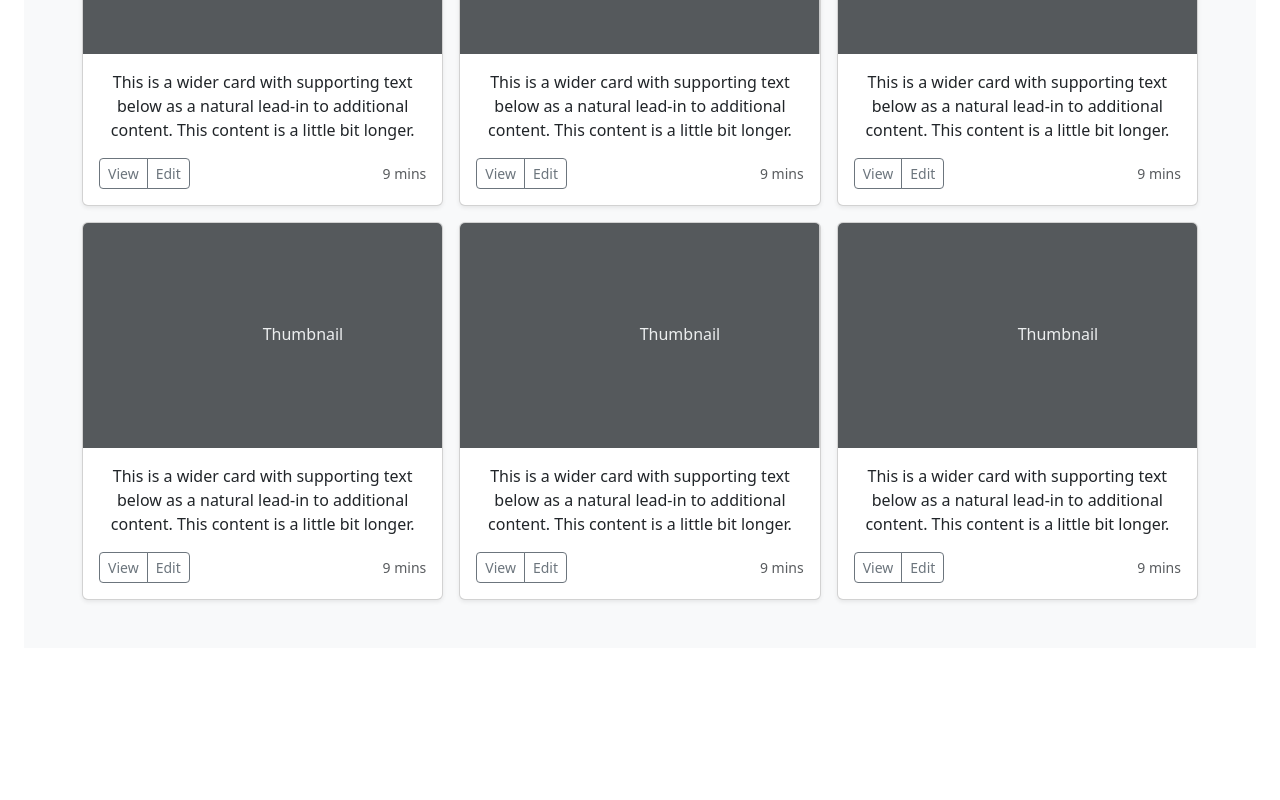
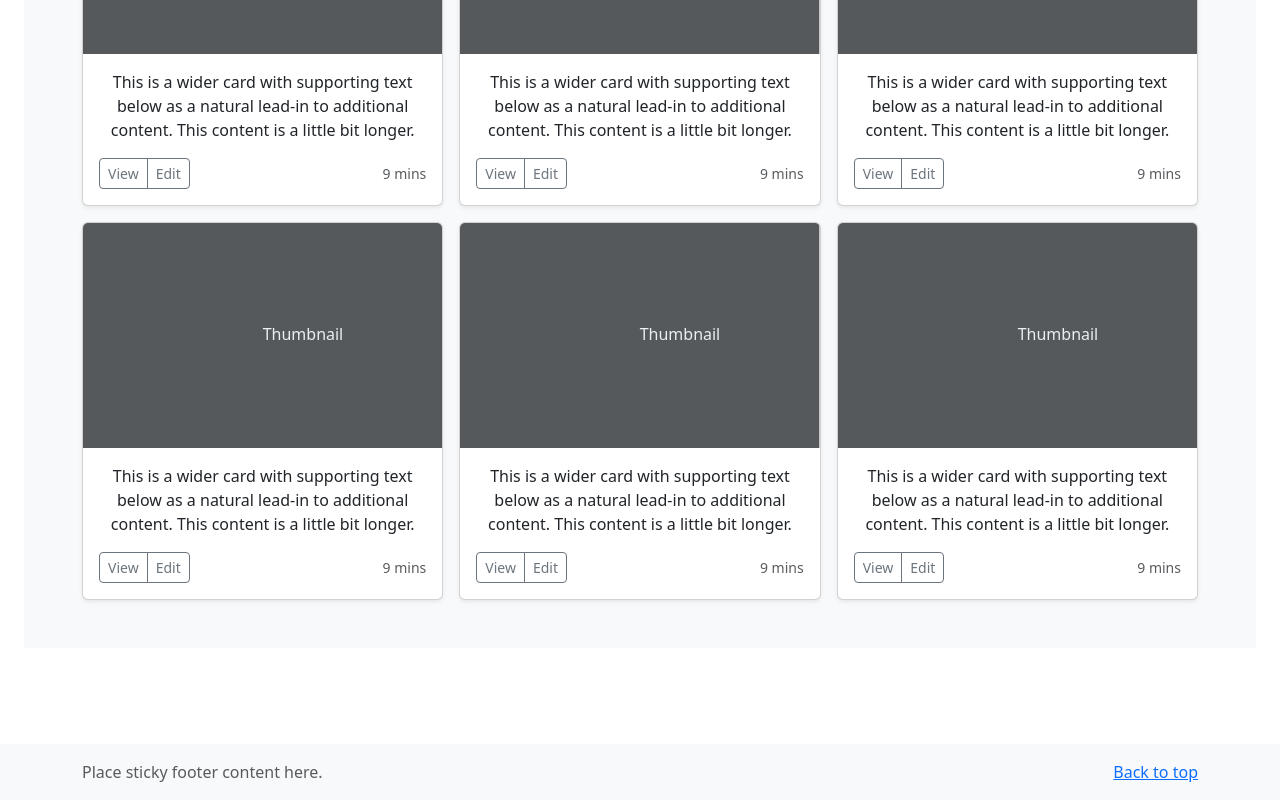
Before and after one commit to Alemar16/Dailys-Projects, a React (Vite) app: page / in a window 1280 px wide. Shown: the part 1702-2502 px from the top of the page. Before the commit the page ends 2446 px from the top, so only its background shows below. Built offline with nearby package versions, Linux system fonts and the light colour scheme.

Commit message:
Update component App.jsx

```diff
--- a/src/App.jsx
+++ b/src/App.jsx
@@ -1,6 +1,8 @@
 import { Routes, Route } from "react-router-dom";
 import Home from "./pages/home/Home.jsx";
 import Navbar from "./components/navbar.jsx";
+import Footer from "./components/Footer.jsx";
+// import ExtensiveCards from "./Practice-Components/Extensive-Cards/React/ExtensiveCards.jsx";
 
 function App() {
   return (
@@ -8,7 +10,10 @@ function App() {
       <Navbar/>
       <Routes>
         <Route path="/" element={<Home />} />
+        {/* <Route path="/extensive-cards" element={<ExtensiveCards />} /> */}
+
       </Routes>
+      <Footer/>
     </>
   );
 }
```
